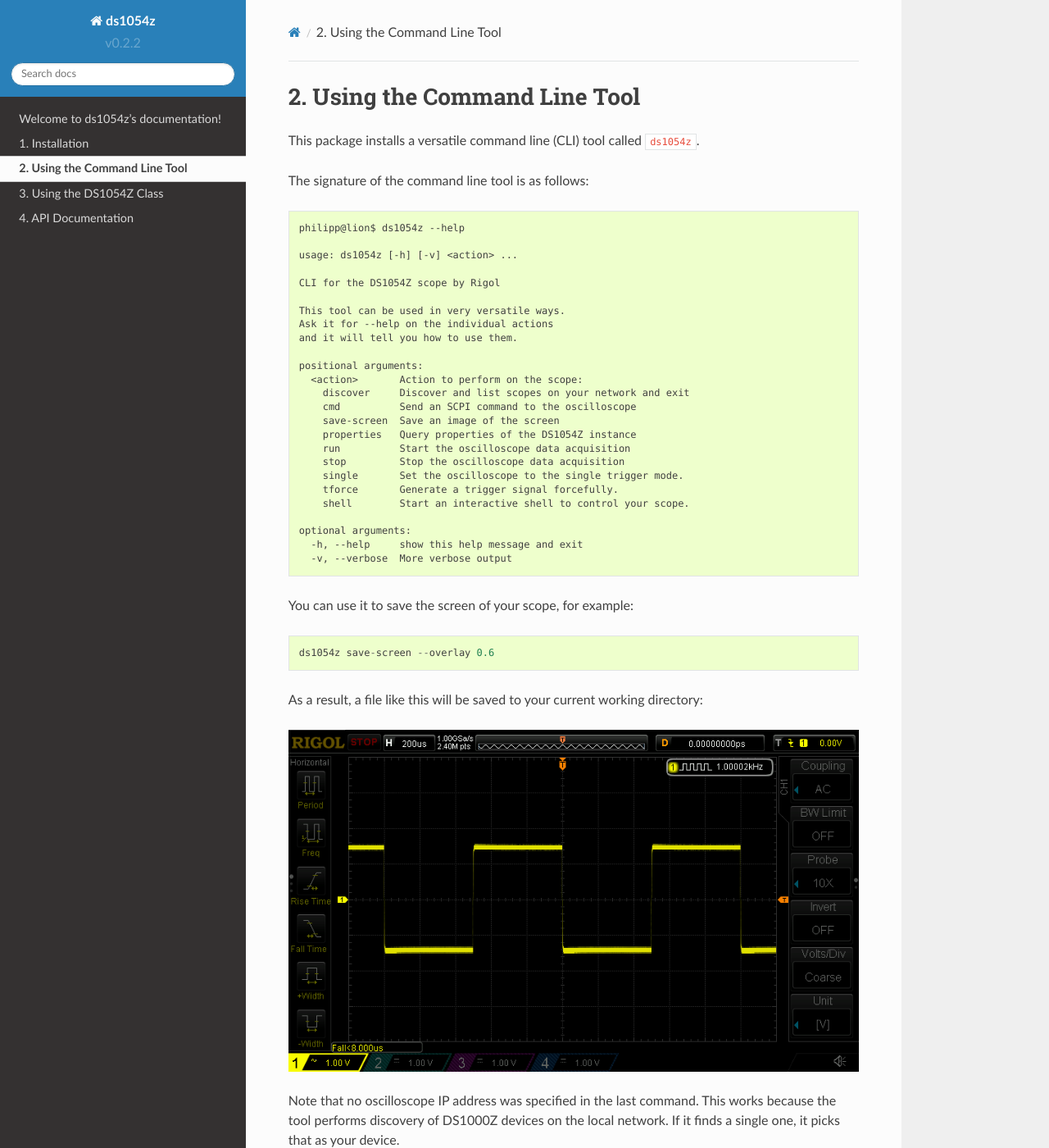
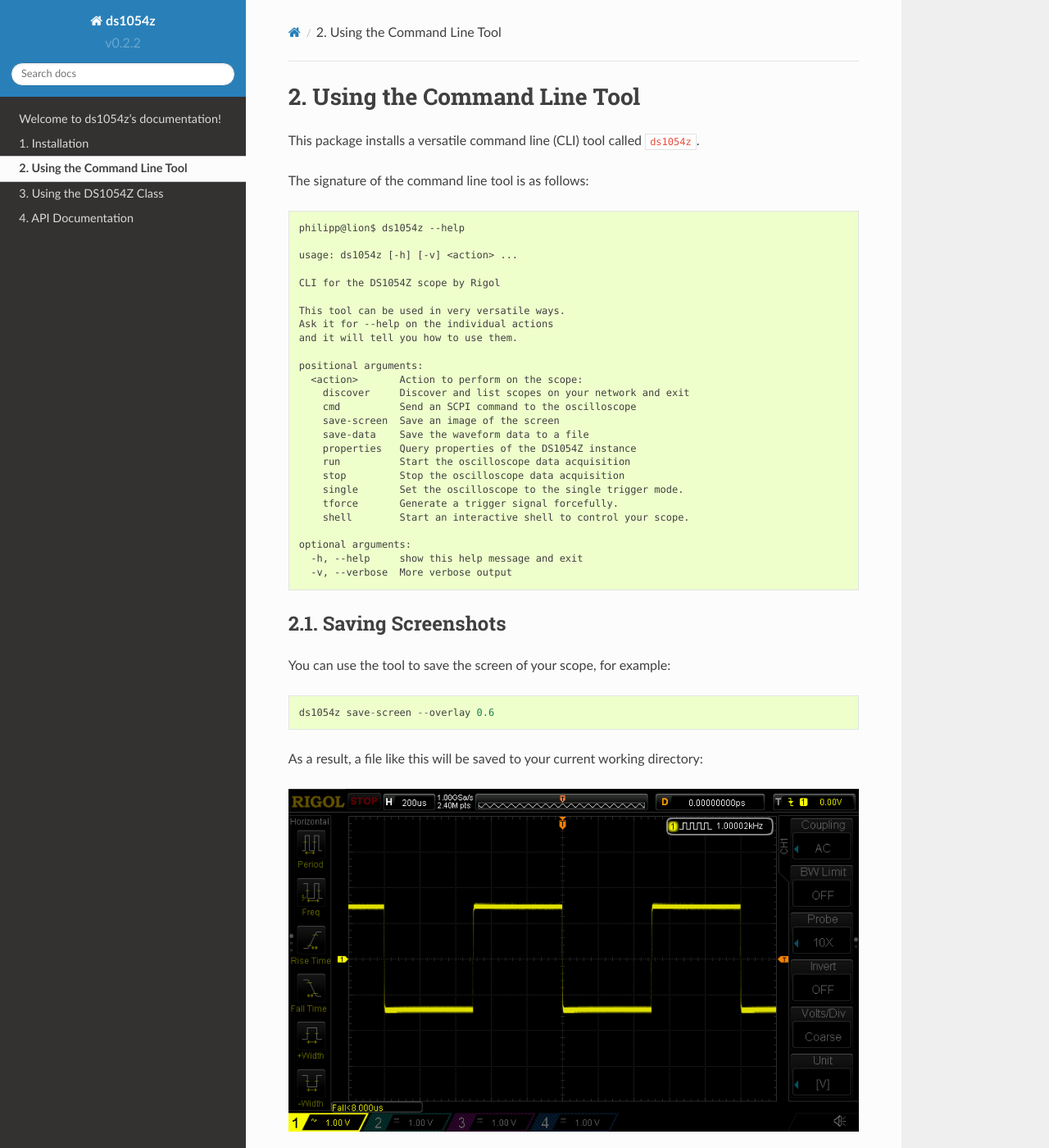
Before and after one commit to pklaus/ds1054z, a Sphinx documentation site: the page built from docs/using-the-cli.rst, in a window 1280 px wide and 1400 px high. Shown: the whole window at 82% size. Built offline with Sphinx 7.4.7 and the Read the Docs theme 2.0.0, drawn with Linux system fonts in a browser that asks for light colours; some of the changed text lies outside the part shown.

Commit message:
docs: Update for new <save-data> action

```diff
--- a/docs/using-the-cli.rst
+++ b/docs/using-the-cli.rst
@@ -20,6 +20,7 @@
         discover     Discover and list scopes on your network and exit
         cmd          Send an SCPI command to the oscilloscope
         save-screen  Save an image of the screen
+        save-data    Save the waveform data to a file
         properties   Query properties of the DS1054Z instance
         run          Start the oscilloscope data acquisition
         stop         Stop the oscilloscope data acquisition
@@ -31,13 +32,19 @@
       -h, --help     show this help message and exit
       -v, --verbose  More verbose output
 
-You can use it to save the screen of your scope, for example::
+Saving Screenshots
+------------------
+
+You can use the tool to save the screen of your scope, for example::
 
     ds1054z save-screen --overlay 0.6
 
 As a result, a file like this will be saved to your current working directory:
 
 .. image:: images/ds1054z-scope-display.png
+
+Zeroconf Device Discovery
+-------------------------
 
 Note that no oscilloscope IP address was specified in the last command.
 This works because the tool performs discovery of DS1000Z devices
@@ -50,4 +57,11 @@
 
     ds1054z save-screen --overlay 0.6 192.168.0.23
 
+Exporting Data
+--------------
+
+You can save the waveform data to a file with the ``save-data`` command::
+
+    ds1054z save-data --filename samples_{ts}.txt
+
 .. _file a bug report: https://github.com/pklaus/ds1054z/issues
```
